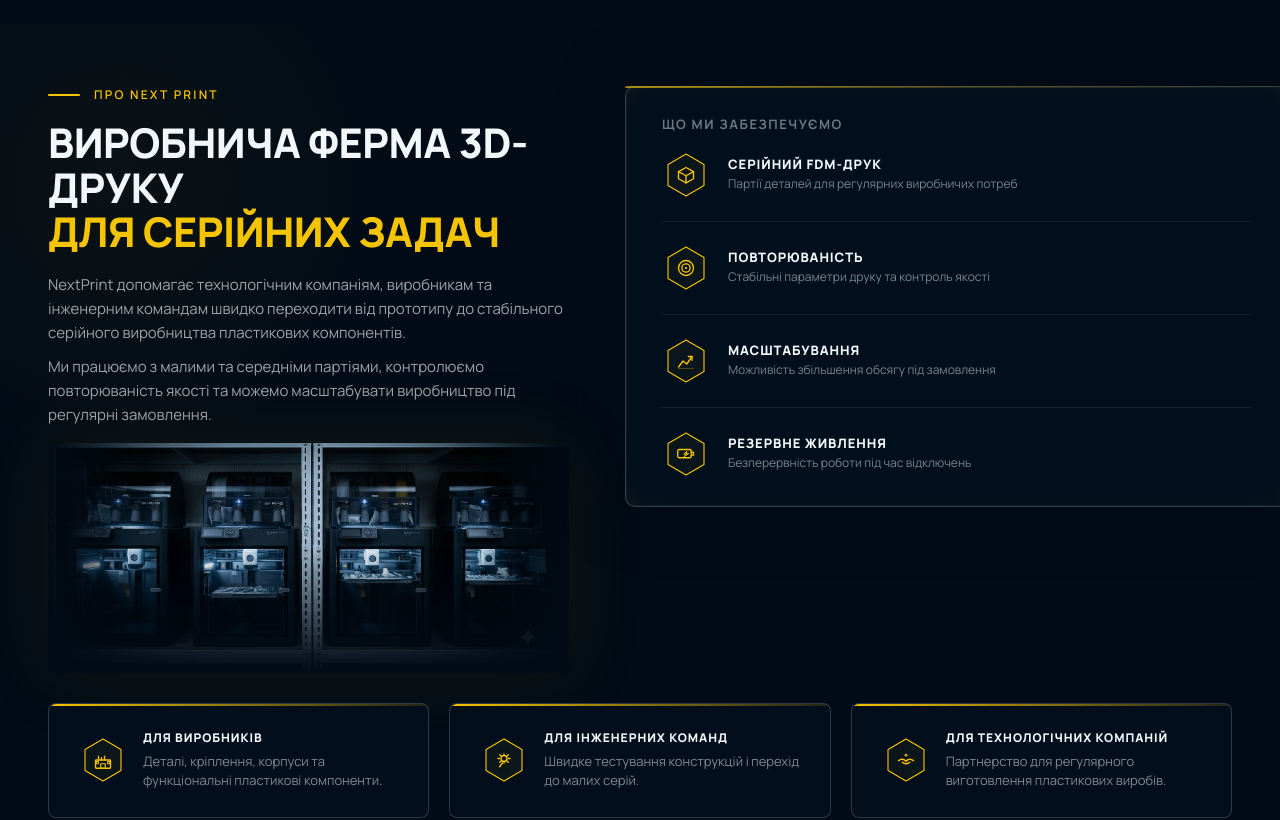
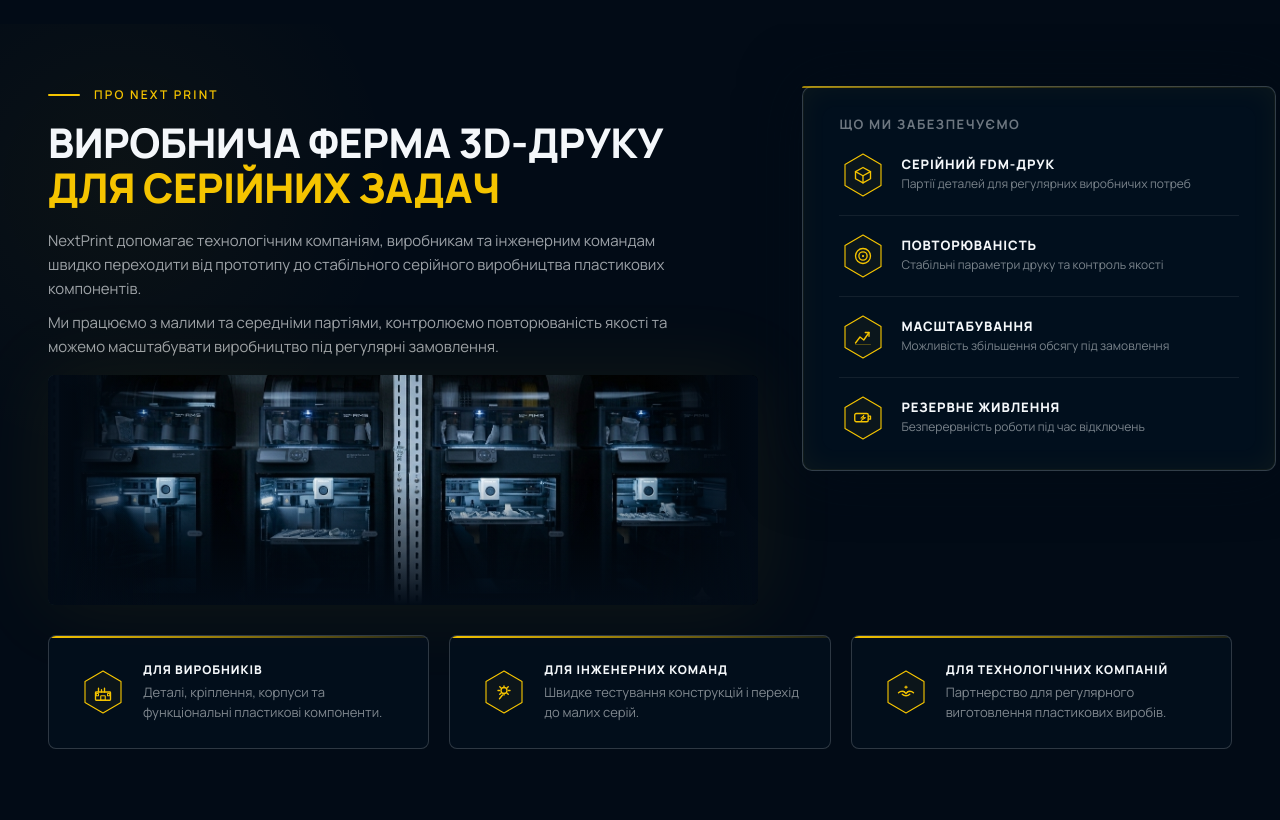
Before and after one commit to bezik2009/nextprint, a Next.js app: page / in a window 1280 px wide. Shown: the part 798-1618 px from the top of the page. Built offline with nearby package versions, Linux system fonts and the light colour scheme.

Commit message:
updating About section ui  v.1.8 28.06.2026

```diff
--- a/src/app/globals.css
+++ b/src/app/globals.css
@@ -511,8 +511,8 @@
 }
 .np-about-grid {
   display: grid;
-  grid-template-columns: 44% 56%;
-  gap: 56px;
+  grid-template-columns: 60% 40%;
+  gap: 44px;
   align-items: start;
   margin-bottom: 30px;
   position: relative;
@@ -553,7 +553,7 @@
   font-weight: 400;
   line-height: 1.6;
   color: rgba(244,247,250,0.64);
-  max-width: 520px;
+  max-width: 640px;
   margin-bottom: 10px;
 }
 .np-about-body--last { margin-bottom: 16px; }
@@ -591,7 +591,7 @@
   background: rgba(3,20,38,0.55);
   border: 1px solid rgba(244,247,250,0.20);
   border-radius: 10px;
-  padding: 36px 48px;
+  padding: 28px 36px;
   position: relative;
   align-self: start;
   box-shadow:
@@ -632,8 +632,8 @@
 .np-about-feature-row {
   display: flex;
   align-items: center;
-  gap: 18px;
-  padding: 22px 0;
+  gap: 14px;
+  padding: 16px 0;
   border-bottom: 1px solid rgba(244,247,250,0.07);
 }
 .np-about-feature-row:first-child { padding-top: 0; }
@@ -1385,12 +1385,13 @@
    All nc-* classes. Palette matches site-wide design system.
 ═══════════════════════════════════════════════════════════════════════════ */
 
-/* ── Contacts section ────────────────────────────────────────────────────── */
+/* Subtle visual separator: content area → contacts/footer */
 .nc-section {
   background: #050D18;
   padding: 72px 48px 64px;
   position: relative;
   overflow: hidden;
+  border-top: 1px solid rgba(244,247,250,0.06);
 }
 
 /* Two-column: left 50% text / right 50% map */
@@ -1508,15 +1509,15 @@
 /* ── Footer ──────────────────────────────────────────────────────────────── */
 .nc-footer {
   background: #050D18;
-  border-top: 1px solid rgba(244,247,250,0.10);
-  padding: 52px 48px 0;
+  border-top: 1px solid rgba(244,247,250,0.06);
+  padding: 36px 48px 0;
 }
 
 .nc-footer-grid {
   display: grid;
   grid-template-columns: 1.6fr 1fr 1fr;
-  gap: 40px;
-  padding-bottom: 48px;
+  gap: 32px;
+  padding-bottom: 32px;
 }
 
 .nc-footer-col {
@@ -1546,7 +1547,7 @@
   letter-spacing: 0.14em;
   text-transform: uppercase;
   color: rgba(244,247,250,0.55);
-  margin-bottom: 18px;
+  margin-bottom: 12px;
 }
 
 /* Links list */
@@ -1554,7 +1555,7 @@
   list-style: none;
   display: flex;
   flex-direction: column;
-  gap: 11px;
+  gap: 8px;
 }
 
 .nc-footer-link {
@@ -1585,7 +1586,7 @@
 /* Bottom bar */
 .nc-footer-bar {
   border-top: 1px solid rgba(244,247,250,0.08);
-  padding: 20px 0;
+  padding: 14px 0;
   display: flex;
   align-items: center;
   justify-content: space-between;
--- a/src/components/ContactsSection.tsx
+++ b/src/components/ContactsSection.tsx
@@ -186,7 +186,7 @@
                 style={{
                   width: "auto",
                   height: "auto",
-                  maxWidth: 260,
+                  maxWidth: 200,
                   objectFit: "contain",
                   display: "block",
                 }}
```
